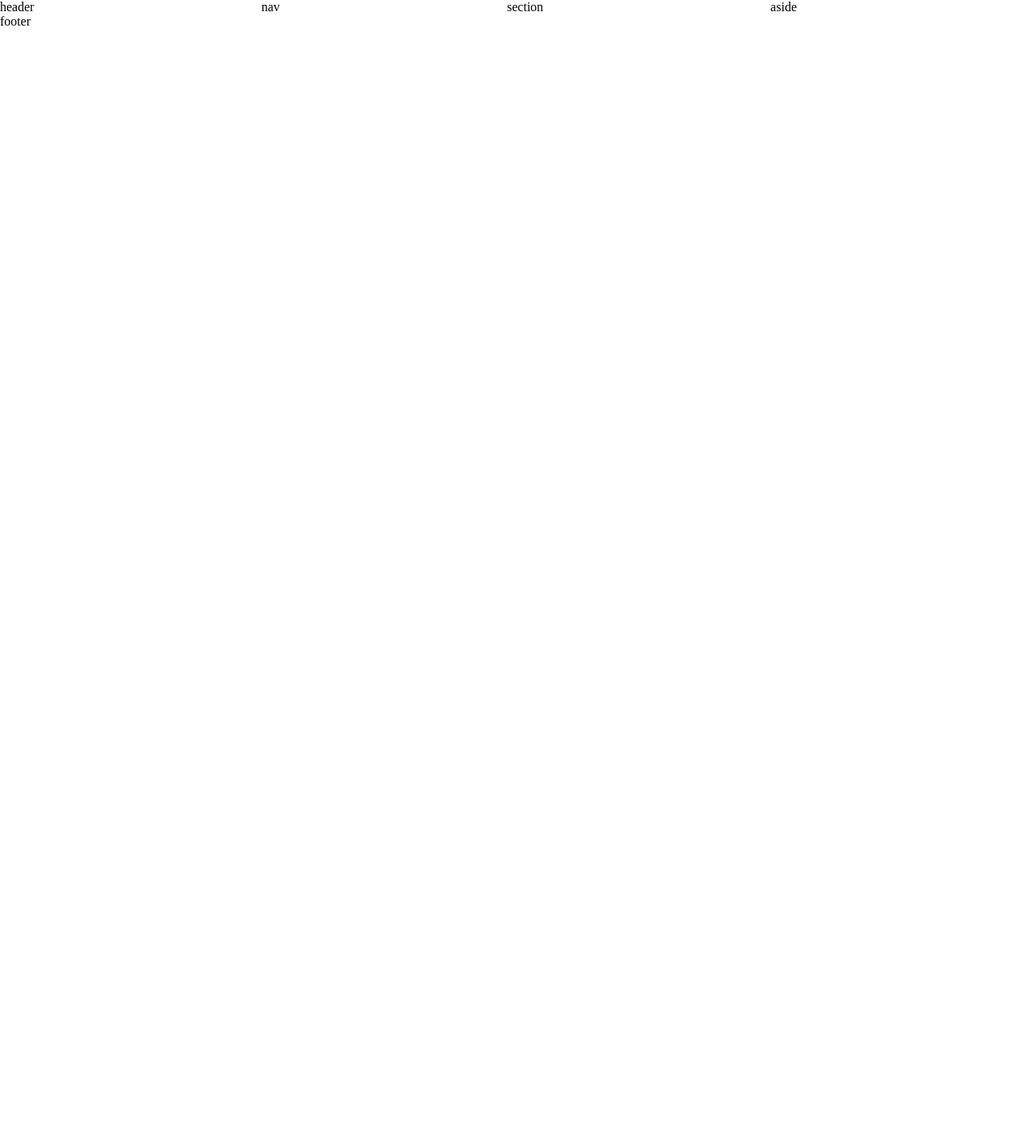
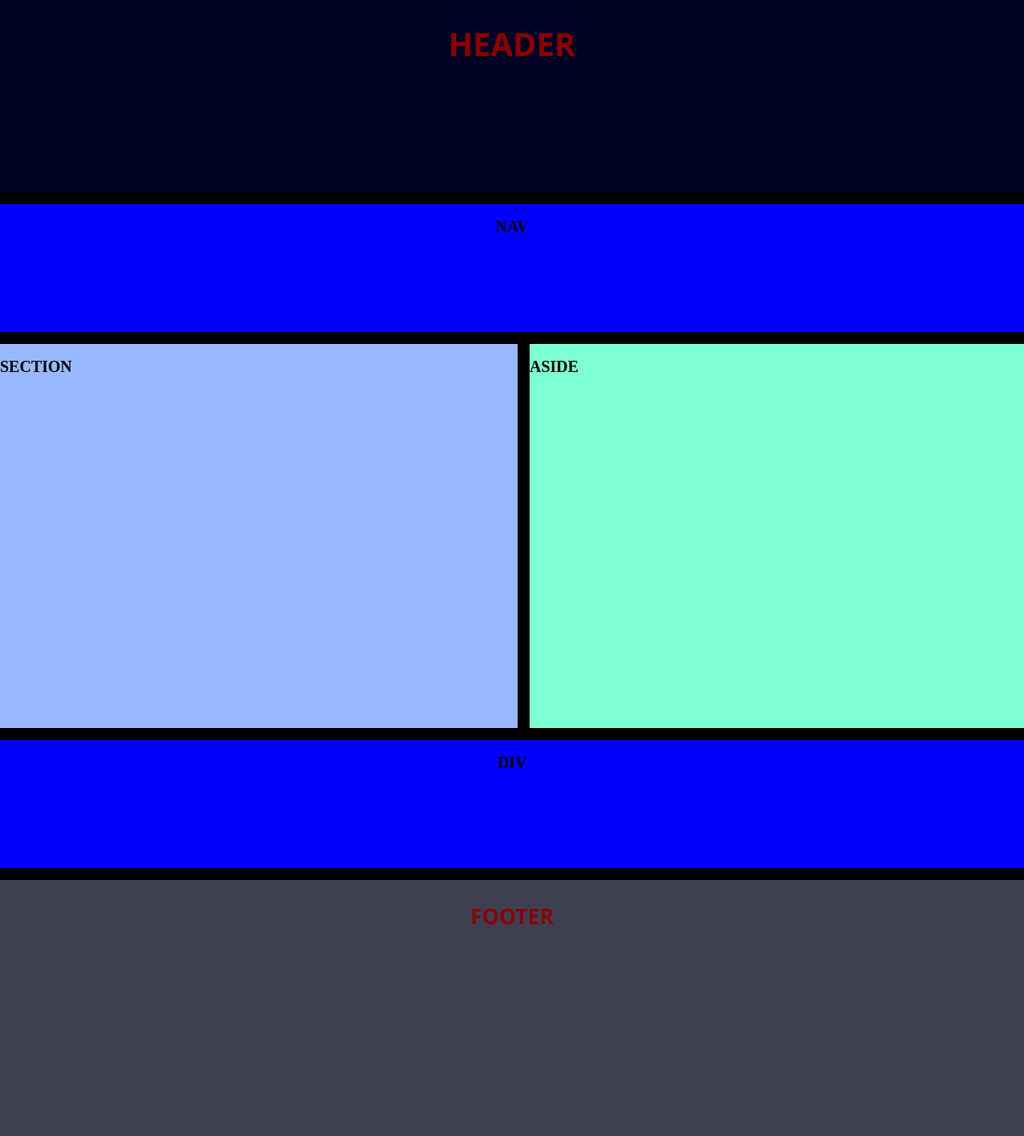
Before and after one commit to GeovanniMartins12/204-GRID, a plain HTML site: page index.html in a window 1280 px wide. Shown: the whole page at 80% size. Before the commit the page ends 800 px from the top, so only its background shows below. Drawn offline with Linux system fonts and the light colour scheme.

Commit message:
Adicionar propriedades no css grid

```diff
--- a/index.html
+++ b/index.html
@@ -8,10 +8,25 @@
     <link rel="stylesheet" href="style.css">
 </head>
 <body>
-    <header>header</header>
-    <nav>nav</nav>
-    <section>section</section>
-    <aside>aside</aside>
-    <footer>footer</footer>
+
+    <header>
+        <h1>HEADER</h1>
+    </header>
+    <nav>
+        <h2>NAV</h2>
+    </nav>
+    <section>
+        <h2>SECTION</h2>
+    </section>
+    <aside>
+        <h2>ASIDE</h2>
+    </aside>
+    <div>
+        <h2>DIV</h2>
+    </div>
+    <footer>
+        <h3>FOOTER</h3>
+    </footer>
+
 </body>
 </html>
--- a/style.css
+++ b/style.css
@@ -2,5 +2,82 @@ body{
     margin: 0%;
     display: grid;
     grid-template-areas: 'header header header header'
+                         'navbar navbar navbar navbar'
+                         'section section aside aside'
+                         'div div div div'
+                         'footer footer footer footer';
+    grid-template-rows: 30vh 20vh 60vh 20vh 40vh;
+    grid-gap: 15px;
+    background-color: black;
+}
+
+header{
+    grid-area: header;
+    background-color: rgb(1, 3, 36);
+}
+
+nav{
+    grid-area: navbar;
+    background-color: rgb(0, 0, 253);
+}
+
+section{
+    grid-area: section;
+    background-color: rgb(152, 184, 255);
 
 }
+
+aside{
+    grid-area: aside;
+    background-color: aquamarine;
+}
+
+div{
+    grid-area: div;
+    background-color: rgb(0, 0, 253);
+}
+
+footer{
+    grid-area: footer;
+    background-color: rgb(63, 63, 82);
+}
+
+header h1{
+    font-size: 30pt;
+    font-family: 'Segoe UI', Tahoma, Geneva, Verdana, sans-serif;
+    color: darkred;
+    text-align: center;
+}
+
+nav h2{
+    font-size: 15pt;
+    font-family: 'Times New Roman', Times, serif;
+    color: black;
+    text-align: center;
+}
+
+section h2{
+    font-size: 15pt;
+    font-family: 'Times New Roman', Times, serif;
+    color: black;
+}
+
+aside h2{
+    font-size: 15pt;
+    font-family: 'Times New Roman', Times, serif;
+    color: black;
+}
+
+div h2{
+    font-size: 15pt;
+    font-family: 'Times New Roman', Times, serif;
+    color: black;
+    text-align: center;
+}
+
+footer h3{
+    font-size: 20pt;
+    font-family: 'Segoe UI', Tahoma, Geneva, Verdana, sans-serif;
+    color: darkred;
+    text-align: center;
+}
```
